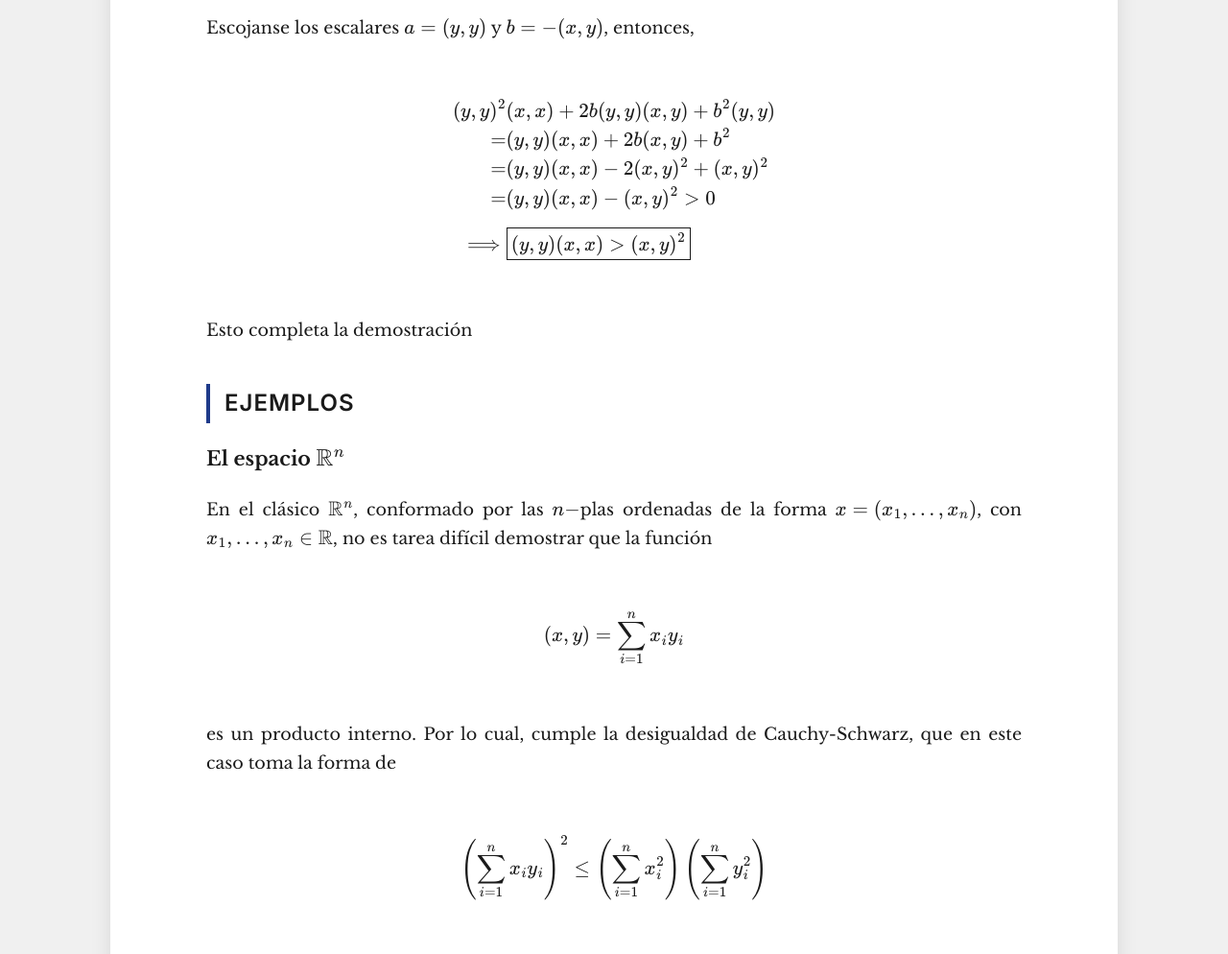
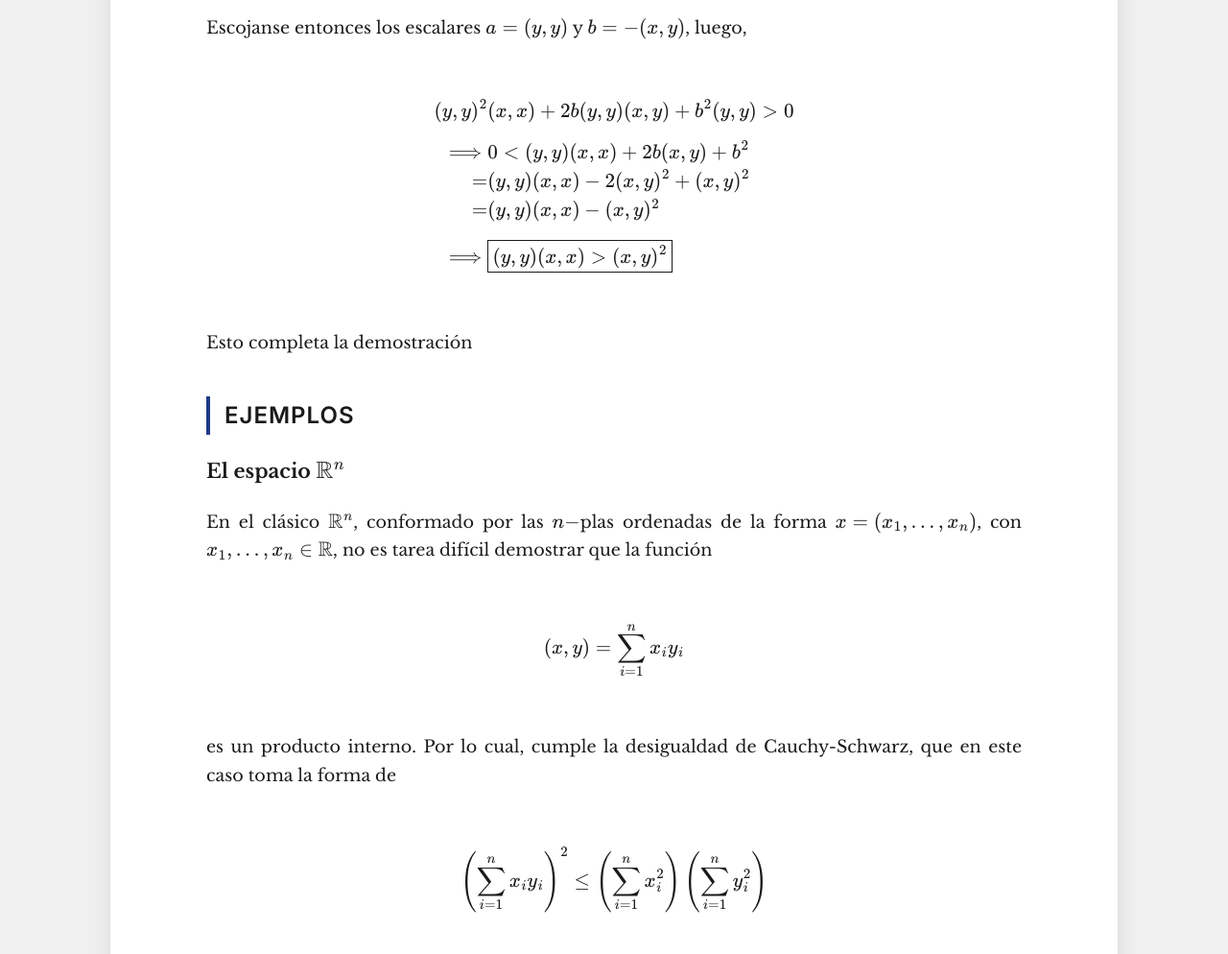
Before and after one commit to Dani07-byte/igo, a plain HTML site: page proyects/ref001/main.html in a window 1280 px wide. Shown: the part 1346-2340 px from the top of the page at 96% size. Drawn offline with nearby package versions, Linux system fonts and the light colour scheme.

Commit message:
Descripción clara del cambio (ej: Añadida ref002)

```diff
--- a/proyects/ref001/main.html
+++ b/proyects/ref001/main.html
@@ -71,13 +71,13 @@
                 \end{aligned}
                 $$
             </div>
-            <p>Escojanse los escalares $a = (y,y)$ y $b = -(x,y)$, entonces,</p>
+            <p>Escojanse entonces los escalares $a = (y,y)$ y $b = -(x,y)$, luego,</p>
             <div class="equation-block">
                 $$\begin{aligned}
-                  (y,y)^2&(x,x) + 2b(y,y)(x,y) + b^2(y,y)\\
-                  = &(y,y)(x,x) + 2b(x,y) + b^2\\
+                  (y,y)^2&(x,x) + 2b(y,y)(x,y) + b^2(y,y) > 0\\[6pt]
+                  \implies& 0 < (y,y)(x,x) + 2b(x,y) + b^2\\
                   =&(y,y)(x,x) - 2(x,y)^2 + (x,y)^2\\
-                  =&(y,y)(x,x) - (x,y)^2 > 0\\[6pt]
+                  =&(y,y)(x,x) - (x,y)^2\\[6pt]
                   \implies &\boxed{(y,y)(x,x) > (x,y)^2}
                 \end{aligned}$$
             </div>
@@ -109,7 +109,7 @@
             Entonces, como consecuencia de la desigualdad de Cauchy-Schwarz,
             <div class="equation-block">
                 $$
-                \left(\int_a^b f(x)g(x)dx \right) \leq \left(\int_a^bf^2(x)dx\right)\left(\int_a^bg^2(x)dx\right)
+                \left(\int_a^b f(x)g(x)dx \right)^2 \leq \left(\int_a^bf^2(x)dx\right)\left(\int_a^bg^2(x)dx\right)
                 $$
             </div>
 
```
